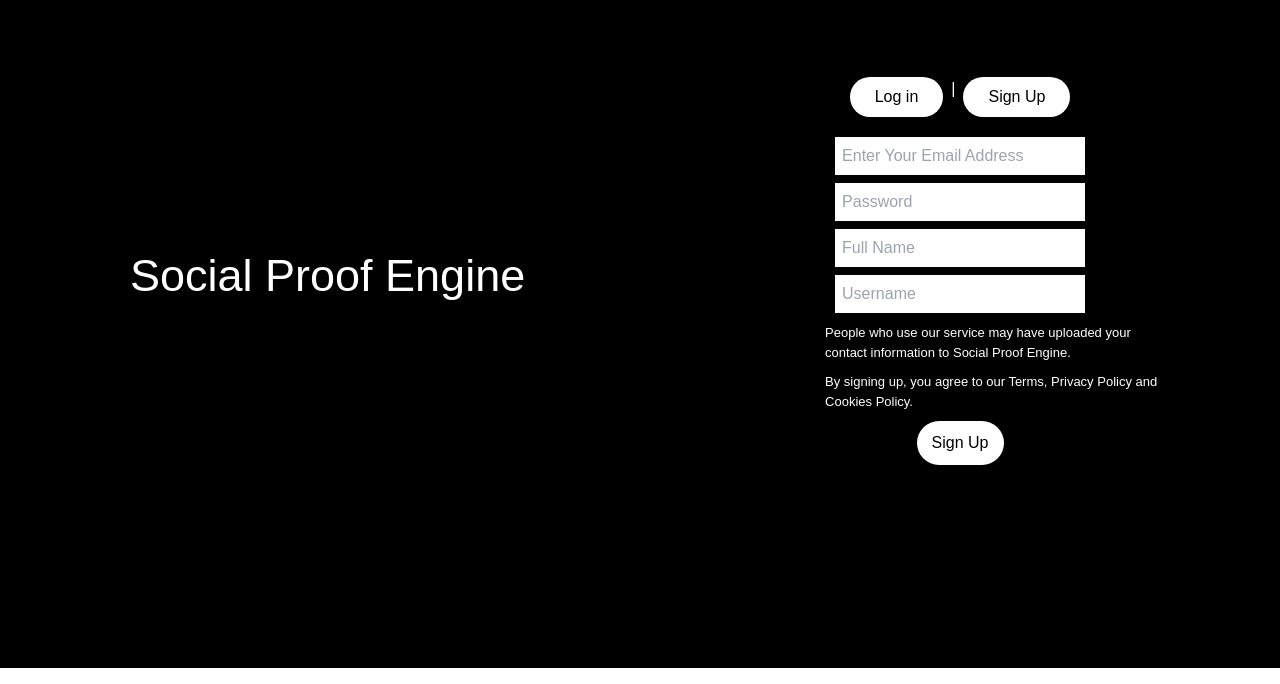
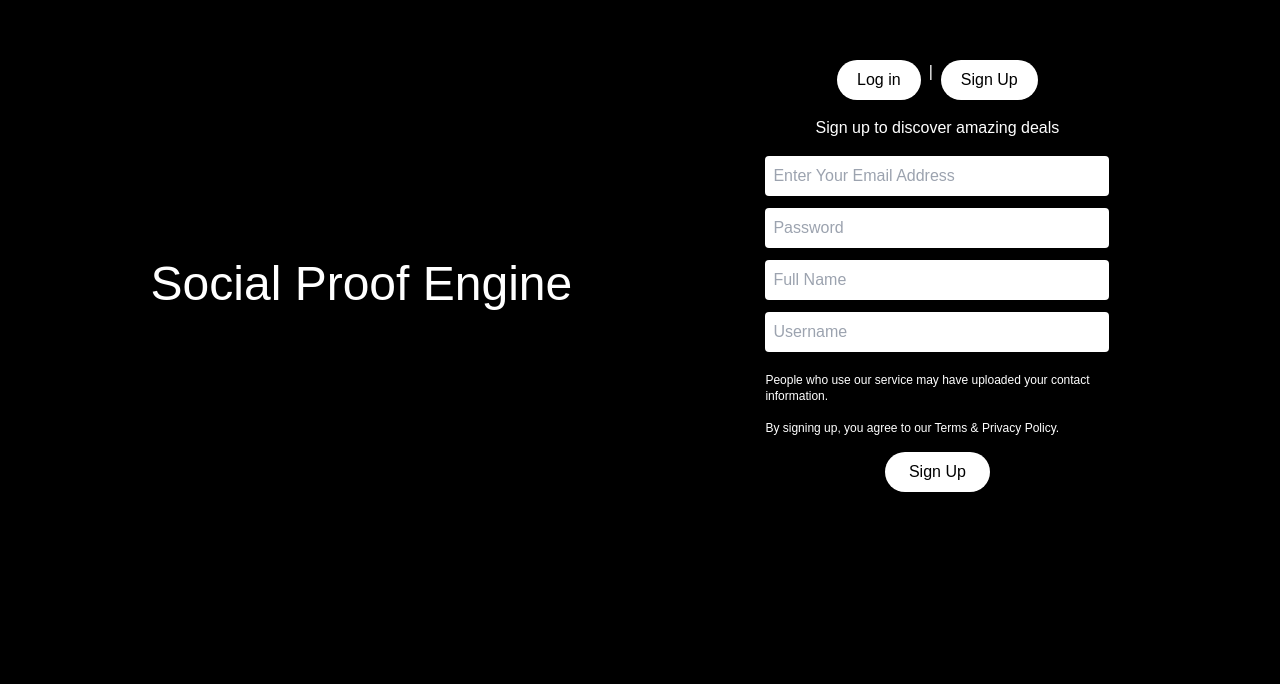
Before and after one commit to srikarkarthik-678/Social-Computing, a Next.js app: page /user/signup in a window 1280 px wide. Shown: the part 116-800 px from the top of the page. Built offline with nearby package versions, Linux system fonts and the light colour scheme; a web font is replaced by a local one.

Commit message:
Update page.jsx

```diff
--- a/app/user/signup/page.jsx
+++ b/app/user/signup/page.jsx
@@ -3,19 +3,20 @@
 import React, { useState } from "react";
 
 const page = () => {
-  const [mode, setMode] = useState("signup"); // signup | login
+  const [mode, setMode] = useState("signup");
   const [email, setEmail] = useState("");
   const [pass, setPass] = useState("");
   const [fullName, setFullName] = useState("");
   const [username, setUsername] = useState("");
   const [message, setMessage] = useState("");
   const [paymentText, setPaymentText] = useState("");
+
   const handleSignup = async () => {
     const packageData = {
       email,
       password: pass,
       fullName,
-    username
+      username,
     };
 
     const res = await fetch("/api/signup", {
@@ -27,12 +28,13 @@ const page = () => {
     const data = await res.json();
     console.log("Added to database:", data);
   };
+
   const handleLogin = async () => {
     const loginpackage = {
       email,
       password: pass,
+    };
 
-  };
     const res = await fetch("/api/login", {
       method: "POST",
       headers: { "Content-Type": "application/json" },
@@ -54,6 +56,7 @@ const page = () => {
         setPaymentText("Click to go to payment page");
       }
     }
+
     setEmail("");
     setPass("");
     setFullName("");
@@ -62,21 +65,25 @@ const page = () => {
 
   return (
     <div className="loginpage font-title">
-      <div className="logindetails bg-black">
-        <div className="mainflex flex justify-around items-center h-[98vh] bg-black">
+      <div className="logindetails bg-black min-h-screen flex flex-col justify-center items-center px-4">
 
-          <div className="Cartify ml-[15px] text-[45px] font-Momo text-white">
+        <div className="mainflex flex flex-col md:flex-row justify-around items-center w-full max-w-6xl">
+
+          {/* Logo */}
+          <div className="Cartify text-white text-3xl md:text-5xl font-Momo mb-6 md:mb-0 text-center md:text-left">
             <a href="/">Social Proof Engine</a>
           </div>
 
-          <div className="userloginpanel">
-            <div className="cardpanel">
+          {/* Login Panel */}
+          <div className="userloginpanel w-full max-w-sm">
+            <div className="cardpanel bg-transparent">
               <div className="flexcol">
-                <div className="borderclass flex flex-col gap-[10px] h-[300px] items-center justify-center">
+                <div className="borderclass flex flex-col gap-4 p-5  rounded-xl bg-black/40">
 
-                  <div className="flex">
+                  {/* toggles */}
+                  <div className="flex justify-center text-white text-sm md:text-base">
                     <button
-                      className="login px-[25px] py-[8px] bg-white text-black rounded-full cursor-pointer"
+                      className="px-5 py-2 bg-white text-black rounded-full"
                       onClick={() => {
                         setMode("login");
                         setMessage("");
@@ -86,10 +93,10 @@ const page = () => {
                       Log in
                     </button>
 
-                    <span className="text-white h-[20px] mx-2">|</span>
+                    <span className="text-white mx-2">|</span>
 
                     <button
-                      className="signup1 px-[25px] py-[8px] bg-white text-black rounded-full cursor-pointer"
+                      className="px-5 py-2 bg-white text-black rounded-full"
                       onClick={() => {
                         setMode("signup");
                         setMessage("");
@@ -99,65 +106,89 @@ const page = () => {
                       Sign Up
                     </button>
                   </div>
-                  <div className="caption text-white">
+
+                  <div className="caption text-white text-center">
                     {mode === "signup"
-                      ? ""
+                      ? "Sign up to discover amazing deals"
                       : "Log in to your account"}
                   </div>
-                  <form className="flex flex-col gap-2" onSubmit={(e) => e.preventDefault()}>
+
+                  {/* Inputs */}
+                  <form className="flex flex-col gap-3" onSubmit={(e) => e.preventDefault()}>
                     <input
                       type="text"
                       placeholder="Enter Your Email Address"
                       value={email}
                       onChange={(e) => setEmail(e.target.value)}
-                      className="p-[7px] w-[250px] bg-white text-black"
+                      className="p-2 w-full bg-white text-black rounded"
                     />
+
                     <input
                       type="password"
                       placeholder="Password"
                       value={pass}
                       onChange={(e) => setPass(e.target.value)}
-                      className="p-[7px] w-[250px] bg-white text-black"
+                      className="p-2 w-full bg-white text-black rounded"
                     />
+
                     {mode === "signup" && (
                       <>
-                        <input type="text" placeholder="Full Name" value={fullName} onChange={(e) => setFullName(e.target.value)}className="p-[7px] w-[250px] bg-white text-black"/>
-                        <input type="text" placeholder="Username" value={username} onChange={(e) => setUsername(e.target.value)} className="p-[7px] w-[250px] bg-white text-black"/>
+                        <input
+                          type="text"
+                          placeholder="Full Name"
+                          value={fullName}
+                          onChange={(e) => setFullName(e.target.value)}
+                          className="p-2 w-full bg-white text-black rounded"
+                        />
+
+                        <input
+                          type="text"
+                          placeholder="Username"
+                          value={username}
+                          onChange={(e) => setUsername(e.target.value)}
+                          className="p-2 w-full bg-white text-black rounded"
+                        />
                       </>
                     )}
                   </form>
+
+                  {/* Texts under signup */}
                   {mode === "signup" && (
                     <>
-                      <div className="text-white w-[340px] text-[13px] ml-[70px]">
-                        People who use our service may have uploaded your contact information to Social Proof Engine.
-                      </div>
+                      <p className="text-white text-xs mt-1">
+                        People who use our service may have uploaded your contact information.
+                      </p>
 
-                      <div className="text-white w-[340px] text-[13px] ml-[70px]">
-                        By signing up, you agree to our Terms, Privacy Policy and Cookies Policy.
-                      </div>
+                      <p className="text-white text-xs">
+                        By signing up, you agree to our Terms & Privacy Policy.
+                      </p>
                     </>
                   )}
-                  <div className="flex gap-3">
+
+                  {/* Submit Button */}
+                  <div className="flex justify-center">
                     {mode === "signup" ? (
                       <button
-                        className="py-[10px] px-[15px] bg-white text-black rounded-full cursor-pointer"
+                        className="py-2 px-6 bg-white text-black rounded-full"
                         onClick={handleSignup}
                       >
                         Sign Up
                       </button>
                     ) : (
                       <button
-                        className="py-[10px] px-[15px] bg-white text-black rounded-full cursor-pointer"
+                        className="py-2 px-6 bg-white text-black rounded-full"
                         onClick={handleLogin}
                       >
                         Log in
                       </button>
                     )}
                   </div>
-                  <p className="text-green-500 font-bold">{message}</p>
+
+                  {/* Messages */}
+                  <p className="text-green-500 font-bold text-center">{message}</p>
 
                   {paymentText && (
-                      <p className="hello text-white">{paymentText}</p>
+                    <p className="text-white text-center">{paymentText}</p>
                   )}
                 </div>
               </div>
@@ -166,7 +197,6 @@ const page = () => {
 
         </div>
 
-        <div className="black bg-black"></div>
       </div>
     </div>
   );
```
Lines whose indentation alone changed are shown as unchanged.
